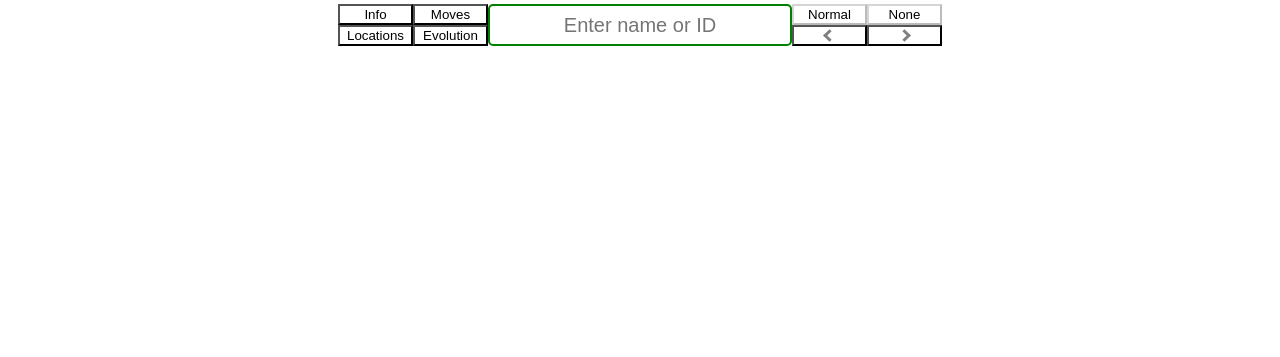
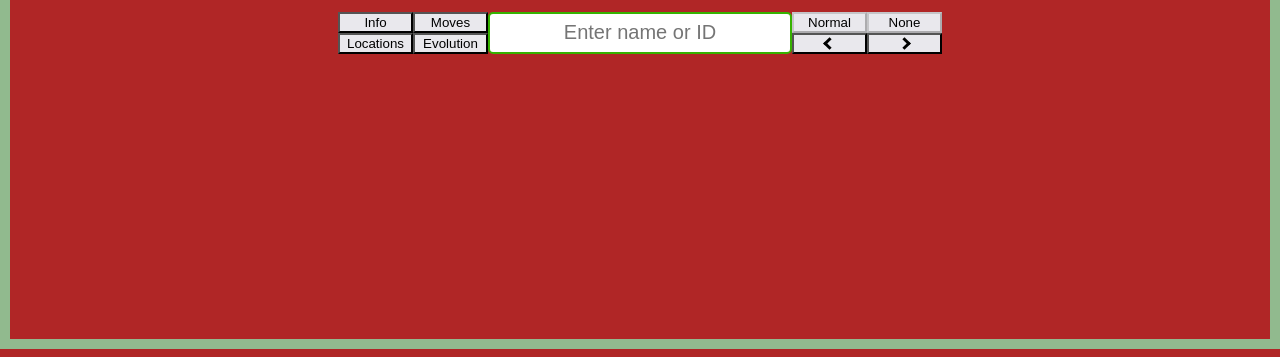
Before and after one commit to ljones315/bog_project1, a PHP site: page / in a window 1280 px wide. Shown: the part 443-800 px from the top of the page. Run offline with PHP 8.4, Linux system fonts and the light colour scheme.

Commit message:
minor stylistic changes - ready to submit now

```diff
--- a/index.html
+++ b/index.html
@@ -8,7 +8,7 @@
     <div class="fullBody">
       <div class="flex-container1">
         <div class="img-container">
-          <img src="" alt="" id="sprite" />
+          <img src="https://bitsofgood.org/logo-social.png" alt="" id="sprite" />
           <!--- I've gotta do something weird here for evolutions -->
         </div>
         <div class="stats">
--- a/style.css
+++ b/style.css
@@ -1,5 +1,12 @@
 html {
-  height: 100%;
+  height: 96.5vh;
+  border-style: solid;
+  border-color: #91ba8e;
+  border-width: 10px;
+}
+
+body {
+  background-color:#b02626;
 }
 
 .img-container {
@@ -18,14 +25,14 @@ html {
 
 .stats {
   overflow: auto;
-  background-color: green;
+  background-color: #36b200;
   width: 300px;
   height: 300px;
   border: none;
 }
 
 #inputField {
-  border: 2px solid green;
+  border: 2px solid #36b200;
   padding: 5px;
   border-radius: 5px;
   width: 290px;
@@ -44,7 +51,7 @@ html {
 .arrow {
   margin: auto;
   display: inline-block;
-  border: solid gray;
+  border: solid black;
   border-width: 0 3px 3px 0;
   padding: 3px;
 }
@@ -69,7 +76,7 @@ html {
 button {
   width: 75px;
   color: black;
-  background-color: white;
+  background-color: #e9e8ed;
 }
 
 .flex-container2 {
```
